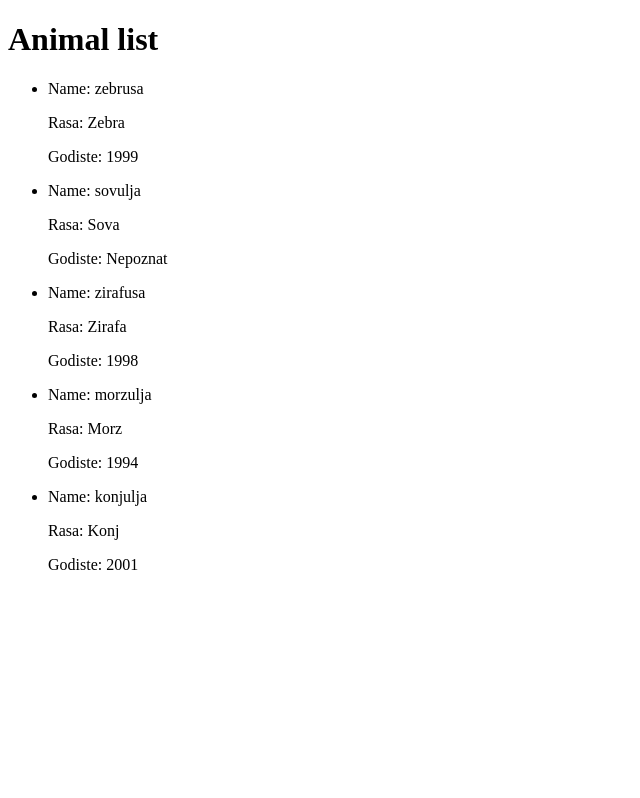
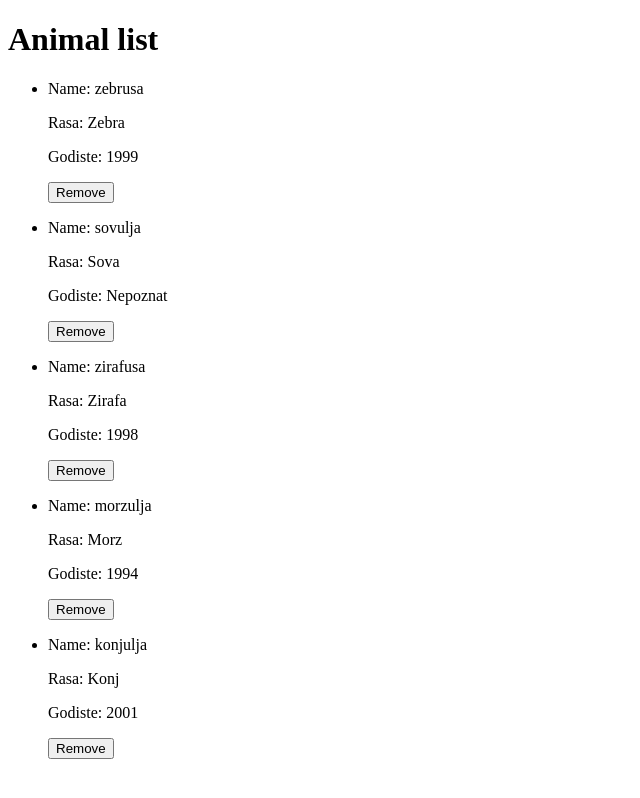
Before and after one commit to OgnjenPetrovic/Zoo, an Angular app: page / in a window 1280 px wide. Shown: the whole page, without its empty margins (0-640 px from the left). Built offline with nearby package versions, Linux system fonts and the light colour scheme.

Commit message:
Treci zadatak

```diff
--- a/src/app/animalList/animal-list.component.html
+++ b/src/app/animalList/animal-list.component.html
@@ -16,7 +16,7 @@
 			</p>
 
 		</li>
-<!--	<button (click)="remove(contact)">Remove</button> -->
+	<button (click)="remove(animal)">Remove</button>
 	</ng-container>
 
 </ul>
--- a/src/app/animalList/animal-list.component.ts
+++ b/src/app/animalList/animal-list.component.ts
@@ -41,8 +41,8 @@ export class AnimalListComponent {
 	];
 	}
 
-	//remove(contact) {
-	//	const index = this.contacts.indexOf(contact);
-	//	this.contacts.splice(index , 1);
-	//}
+	remove(animal) {
+		const index = this.animals.indexOf(animal);
+		this.animals.splice(index , 1);
+	}
 }
```
